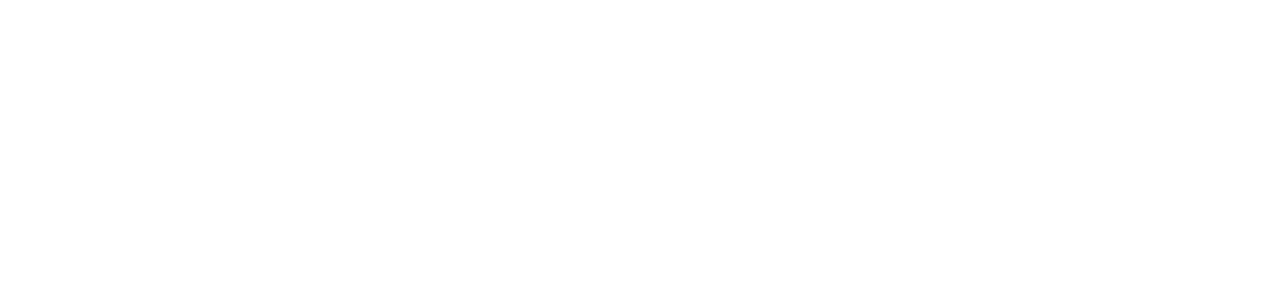
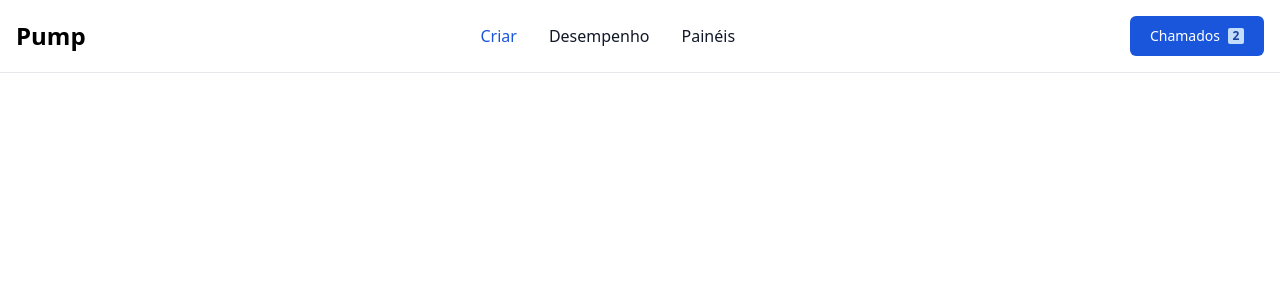
Before and after one commit to Rhuan-Guilherme/Pump-projetc, a Vue app: page / in a window 1280 px wide. Before the commit this address had no page. Shown: the top 300 px of the page. Built offline with nearby package versions, Linux system fonts and the light colour scheme.

Commit message:
Criando Navbar :art:

```diff
--- a/src/App.vue
+++ b/src/App.vue
@@ -1,12 +1,14 @@
 <script setup lang="ts">
+  import NavbarComponentVue from './components/NavbarComponent.vue';
   import { onMounted } from 'vue'
   import { initFlowbite } from 'flowbite'
+
   onMounted(() => {
       initFlowbite();
   })
 </script>
 
 <template>
-
+  <NavbarComponentVue/>
   <RouterView />
 </template>
--- /dev/null
+++ b/src/components/NavbarComponent.vue
@@ -0,0 +1,82 @@
+<script setup></script>
+
+<template>
+  <nav
+    class="bg-white dark:bg-gray-900 fixed w-full z-20 top-0 left-0 border-b border-gray-200 dark:border-gray-600"
+  >
+    <div class="max-w-screen-xl flex flex-wrap items-center justify-between mx-auto p-4">
+      <RouterLink to="/" class="flex items-center">
+        <span class="self-center text-2xl font-semibold whitespace-nowrap dark:text-white"
+          >Pump</span
+        >
+      </RouterLink>
+      <div class="flex md:order-2">
+        <button
+          type="button"
+          class="inline-flex items-center px-5 py-2.5 text-sm font-medium text-center text-white bg-blue-700 rounded-md hover:bg-blue-800 focus:ring-4 focus:outline-none focus:ring-blue-300 dark:bg-blue-600 dark:hover:bg-blue-700 dark:focus:ring-blue-800"
+        >
+          Chamados
+          <span
+            class="inline-flex items-center justify-center w-4 h-4 ml-2 text-xs font-semibold text-blue-800 bg-blue-200 rounded-sm"
+          >
+            2
+          </span>
+        </button>
+
+        <button
+          data-collapse-toggle="navbar-sticky"
+          type="button"
+          class="inline-flex items-center p-2 text-sm text-gray-500 rounded-lg md:hidden hover:bg-gray-100 focus:outline-none focus:ring-2 focus:ring-gray-200 dark:text-gray-400 dark:hover:bg-gray-700 dark:focus:ring-gray-600"
+          aria-controls="navbar-sticky"
+          aria-expanded="false"
+        >
+          <span class="sr-only">Open main menu</span>
+          <svg
+            class="w-6 h-6"
+            aria-hidden="true"
+            fill="currentColor"
+            viewBox="0 0 20 20"
+            xmlns="http://www.w3.org/2000/svg"
+          >
+            <path
+              fill-rule="evenodd"
+              d="M3 5a1 1 0 011-1h12a1 1 0 110 2H4a1 1 0 01-1-1zM3 10a1 1 0 011-1h12a1 1 0 110 2H4a1 1 0 01-1-1zM3 15a1 1 0 011-1h12a1 1 0 110 2H4a1 1 0 01-1-1z"
+              clip-rule="evenodd"
+            ></path>
+          </svg>
+        </button>
+      </div>
+      <div
+        class="items-center justify-between hidden w-full md:flex md:w-auto md:order-1"
+        id="navbar-sticky"
+      >
+        <ul
+          class="flex flex-col p-4 md:p-0 mt-4 font-medium border border-gray-100 rounded-lg bg-gray-50 md:flex-row md:space-x-8 md:mt-0 md:border-0 md:bg-white dark:bg-gray-800 md:dark:bg-gray-900 dark:border-gray-700"
+        >
+          <li>
+            <a
+              href="#"
+              class="block py-2 pl-3 pr-4 text-white bg-blue-700 rounded md:bg-transparent md:text-blue-700 md:p-0 md:dark:text-blue-500"
+              aria-current="page"
+              >Criar</a
+            >
+          </li>
+          <li>
+            <a
+              href="#"
+              class="block py-2 pl-3 pr-4 text-gray-900 rounded hover:bg-gray-100 md:hover:bg-transparent md:hover:text-blue-700 md:p-0 md:dark:hover:text-blue-500 dark:text-white dark:hover:bg-gray-700 dark:hover:text-white md:dark:hover:bg-transparent dark:border-gray-700"
+              >Desempenho</a
+            >
+          </li>
+          <li>
+            <a
+              href="#"
+              class="block py-2 pl-3 pr-4 text-gray-900 rounded hover:bg-gray-100 md:hover:bg-transparent md:hover:text-blue-700 md:p-0 md:dark:hover:text-blue-500 dark:text-white dark:hover:bg-gray-700 dark:hover:text-white md:dark:hover:bg-transparent dark:border-gray-700"
+              >Painéis</a
+            >
+          </li>
+        </ul>
+      </div>
+    </div>
+  </nav>
+</template>
```
